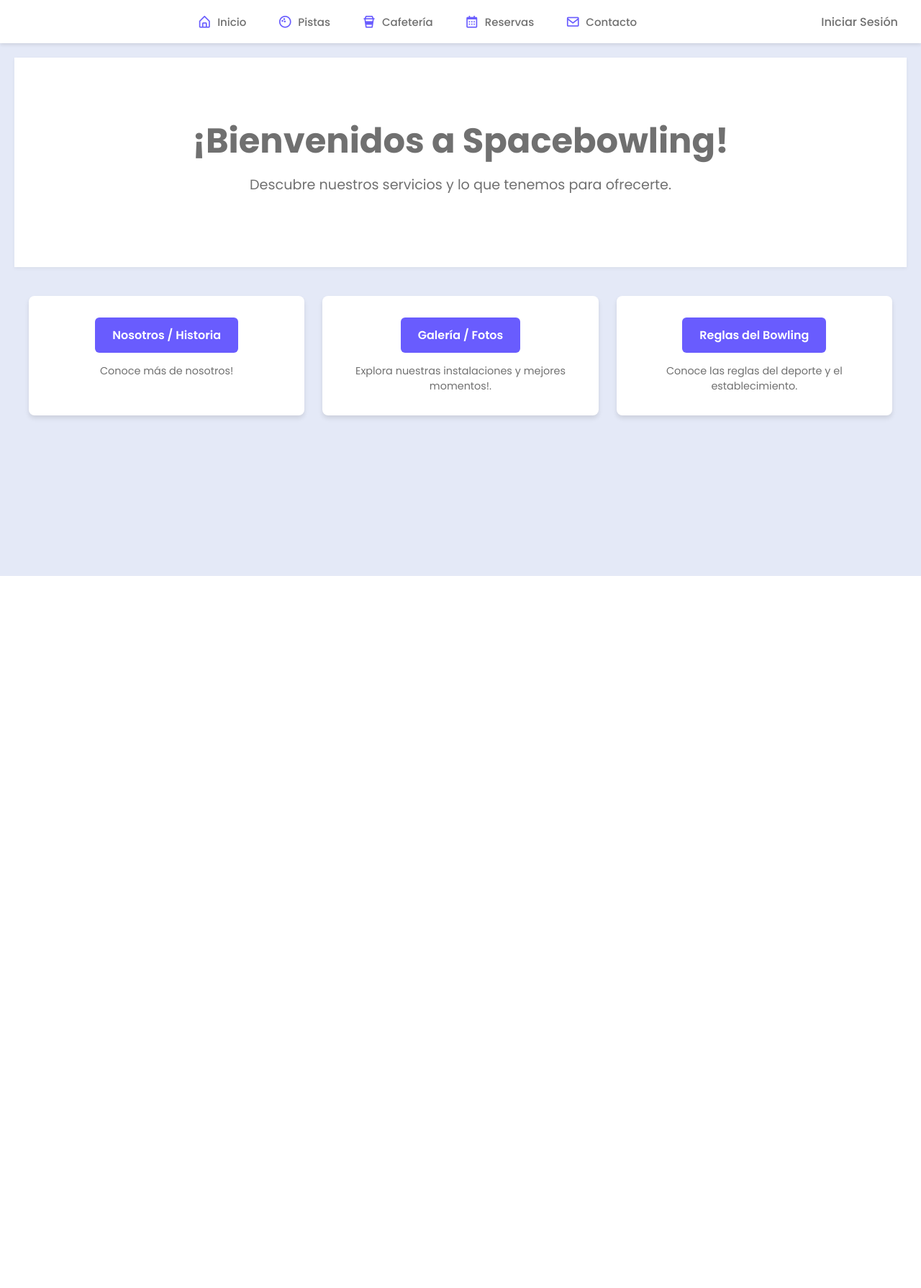
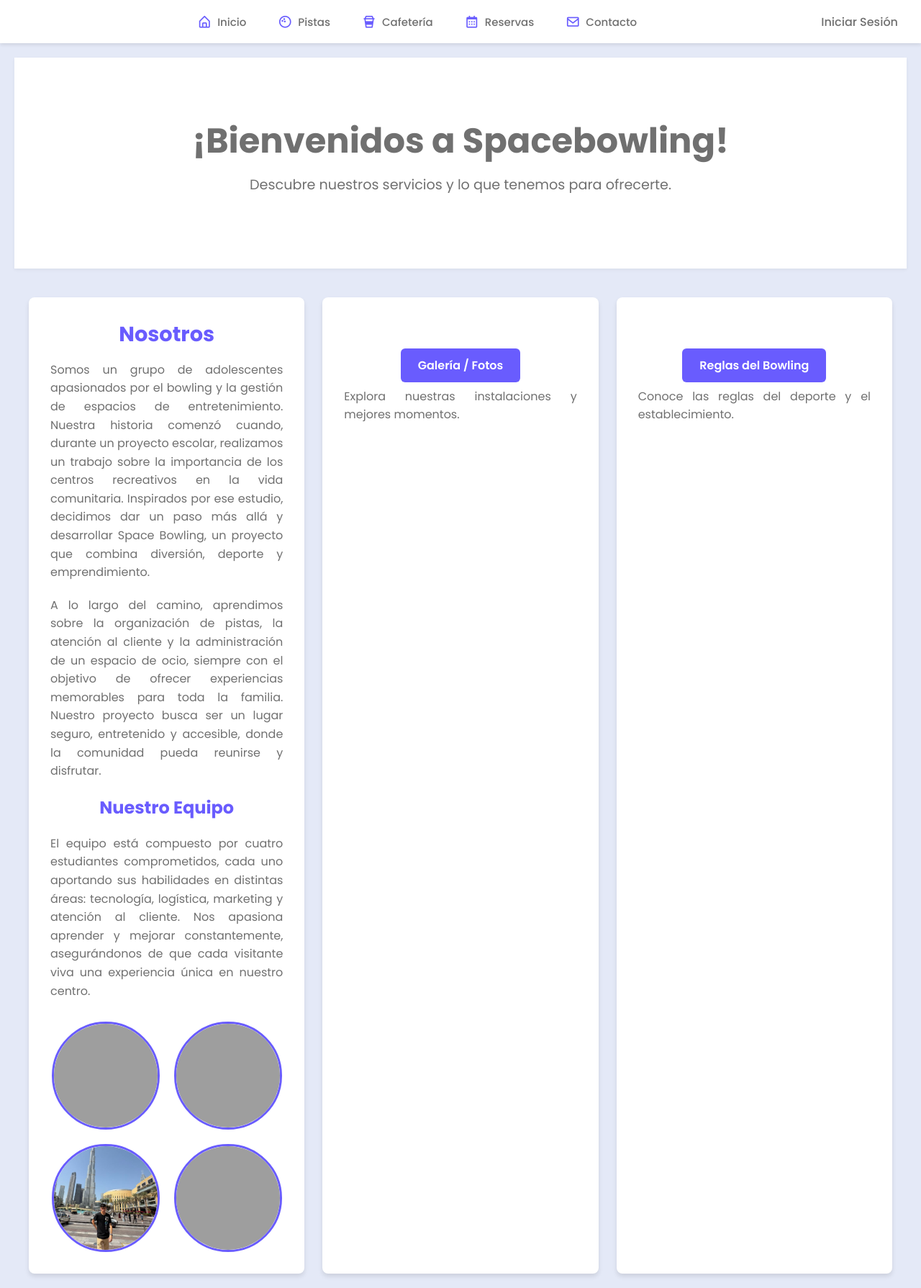
Before and after one commit to Villada-PG3/trabajo-practico-integrador-centro-bowling, a Django app: page / in a window 1280 px wide. Shown: the whole page at 72% size. Before the commit the page ends 800 px from the top, so only its background shows below. Run offline with Django 5.2, Linux system fonts and the light colour scheme; grey boxes are pictures that could not be loaded.

Commit message:
modifico inicio

```diff
--- a/bowling/bowl/static/bowl/inicio.css
+++ b/bowling/bowl/static/bowl/inicio.css
@@ -1,36 +1,21 @@
-
-:root{
-    /* ===== Colors ===== */
+:root {
     --body-color: #E4E9F7;
     --navbar-color: #FFF;
     --primary-color: #695CFE;
-    --primary-color-light: #F6F5FF;
-    --toggle-color: #DDD;
     --text-color: #707070;
-    --estado-logeo: none;
-    /* ====== Transition ====== */
-    --tran-02: all 0.2s ease;
-    --tran-03: all 0.3s ease;
-    --tran-04: all 0.4s ease;
     --tran-05: all 0.5s ease;
 }
 
-body.dark{
+body.dark {
     --body-color: #18191a;
     --navbar-color: #242526;
-    --primary-color: #3a3b3c;
-    --primary-color-light: #3a3b3c;
-    --toggle-color: #fff;
     --text-color: #ccc;
 }
 
-
-
-/* ===== Nuevos Estilos para el Home ===== */
+/* ===== Sección principal ===== */
 .hero-section {
     display: flex;
     flex-direction: column;
-    justify-content: center;
     align-items: center;
     text-align: center;
     padding: 80px 20px;
@@ -39,21 +24,21 @@ body.dark{
     margin-bottom: 20px;
     transition: var(--tran-05);
 }
+
 .hero-section h1 {
     font-size: 3rem;
     font-weight: 700;
     margin-bottom: 10px;
     color: var(--text-color);
-    transition: var(--tran-05);
 }
+
 .hero-section p {
     font-size: 1.2rem;
-    font-weight: 400;
     color: var(--text-color);
     max-width: 600px;
-    margin-bottom: 20px;
-    transition: var(--tran-05);
 }
+
+/* ===== Botones ===== */
 .cta-button {
     background-color: var(--primary-color);
     color: #fff;
@@ -63,27 +48,28 @@ body.dark{
     font-weight: 600;
     transition: background-color 0.3s ease;
 }
+
 .cta-button:hover {
     background-color: #5548c7;
 }
 
+/* ===== Features grid ===== */
 .features-grid {
     display: grid;
     grid-template-columns: repeat(auto-fit, minmax(250px, 1fr));
     gap: 25px;
     padding: 20px;
 }
+
 .feature-item {
     background-color: var(--navbar-color);
     border-radius: 8px;
     box-shadow: 0 4px 6px rgba(0,0,0,0.1);
     padding: 30px;
-    display: flex;
-    flex-direction: column;
-    align-items: center;
     text-align: center;
     transition: transform 0.3s ease, box-shadow 0.3s ease;
 }
+
 .feature-item:hover {
     transform: translateY(-5px);
     box-shadow: 0 8px 12px rgba(0,0,0,0.15);
@@ -94,31 +80,34 @@ body.dark{
     color: var(--primary-color);
     margin-bottom: 15px;
 }
-body.dark .icon-big{
-    color: var(--text-color);
+
+/* ===== Galería del equipo ===== */
+.nosotros-galeria {
+    display: flex;
+    justify-content: center;
+    flex-wrap: wrap;
+    gap: 20px;
+    margin-top: 20px;
 }
-.feature-item h3 {
-    font-size: 1.3rem;
-    font-weight: 600;
-    color: var(--text-color);
-    margin-bottom: 10px;
+
+.nosotros-galeria img {
+    width: 100px;
+    height: 100px;
+    object-fit: cover;
+    border-radius: 50%;
+    border: 3px solid var(--primary-color);
+    transition: transform 0.3s ease, box-shadow 0.3s ease;
 }
-.feature-item p {
-    font-size: 0.9rem;
-    color: var(--text-color);
+
+.nosotros-galeria img:hover {
+    transform: scale(1.05);
+    box-shadow: 0 6px 12px rgba(0,0,0,0.2);
 }
-body.dark .hero-section {
-    background-color: var(--navbar-color);
-    box-shadow: 0 2px 5px rgba(0,0,0,0.2);
+
+/* ===== Título de sección ===== */
+.section-title {
+    color: var(--primary-color);
+    font-size: 1.8rem;
+    margin-bottom: 15px;
+    text-align: center;
 }
-body.dark .feature-item {
-    background-color: var(--primary-color-light);
-    box-shadow: 0 4px 6px rgba(0,0,0,0.3);
-}
-body.dark .cta-button {
-    color: var(--text-color);
-}
-.container-button{
-    opacity: var(--estado-logeo);
-
-}
--- a/bowling/bowl/templates/bowl/inicio.html
+++ b/bowling/bowl/templates/bowl/inicio.html
@@ -3,6 +3,7 @@
 
 {% block extra_css %}
 <link rel="stylesheet" href="{% static 'bowl/inicio.css' %}">
+<link rel="stylesheet" href="{% static 'bowl/nosotros.css' %}">
 {% endblock %}
 
 {% block content %}
@@ -13,15 +14,39 @@
 
 <div class="features-grid">
     <div class="feature-item">
-        <a href="{% url 'nosotros' %}" class="cta-button">Nosotros / Historia</a>
+        <h2 class="section-title">Nosotros</h2>
         <i class="icon-big fas fa-utensils"></i>
-        <p>Conoce más de nosotros! </p>
+        <p>
+            Somos un grupo de adolescentes apasionados por el bowling y la gestión de espacios de entretenimiento.
+            Nuestra historia comenzó cuando, durante un proyecto escolar, realizamos un trabajo sobre la importancia de los centros recreativos en la vida comunitaria.
+            Inspirados por ese estudio, decidimos dar un paso más allá y desarrollar Space Bowling, un proyecto que combina diversión, deporte y emprendimiento.
+        </p>
+
+        <p>
+            A lo largo del camino, aprendimos sobre la organización de pistas, la atención al cliente y la administración de un espacio de ocio,
+            siempre con el objetivo de ofrecer experiencias memorables para toda la familia. Nuestro proyecto busca ser un lugar seguro, entretenido y accesible, donde la comunidad pueda reunirse y disfrutar.
+        </p>
+
+        <h2>Nuestro Equipo</h2>
+        <p>
+            El equipo está compuesto por cuatro estudiantes comprometidos, cada uno aportando sus habilidades en distintas áreas: tecnología, logística, marketing y atención al cliente.
+            Nos apasiona aprender y mejorar constantemente, asegurándonos de que cada visitante viva una experiencia única en nuestro centro.
+        </p>
+
+        <div class="nosotros-galeria">
+            <img src="{% static 'imagenes/adri.png' %}" alt="Adriano Mancuso">
+            <img src="{% static 'imagenes/nico.png' %}" alt="Nicolás Ferreyra">
+            <img src="{% static 'imagenes/fausti.png' %}" alt="Faustino Pedone">
+            <img src="{% static 'imagenes/riccio.png' %}" alt="Santiago Riccioni">
+        </div>
     </div>
+
     <div class="feature-item">
         <a href="{% url 'galeria' %}" class="cta-button">Galería / Fotos</a>
         <i class="icon-big fas fa-images"></i>
-        <p>Explora nuestras instalaciones y mejores momentos!.</p>
+        <p>Explora nuestras instalaciones y mejores momentos.</p>
     </div>
+
     <div class="feature-item">
         <a href="{% url 'reglas' %}" class="cta-button">Reglas del Bowling</a>
         <i class="icon-big fas fa-book"></i>
```
Also changed, not shown: bowling/bowl/templates/bowl/nosotros.html (deleted, +0 -36 lines).
